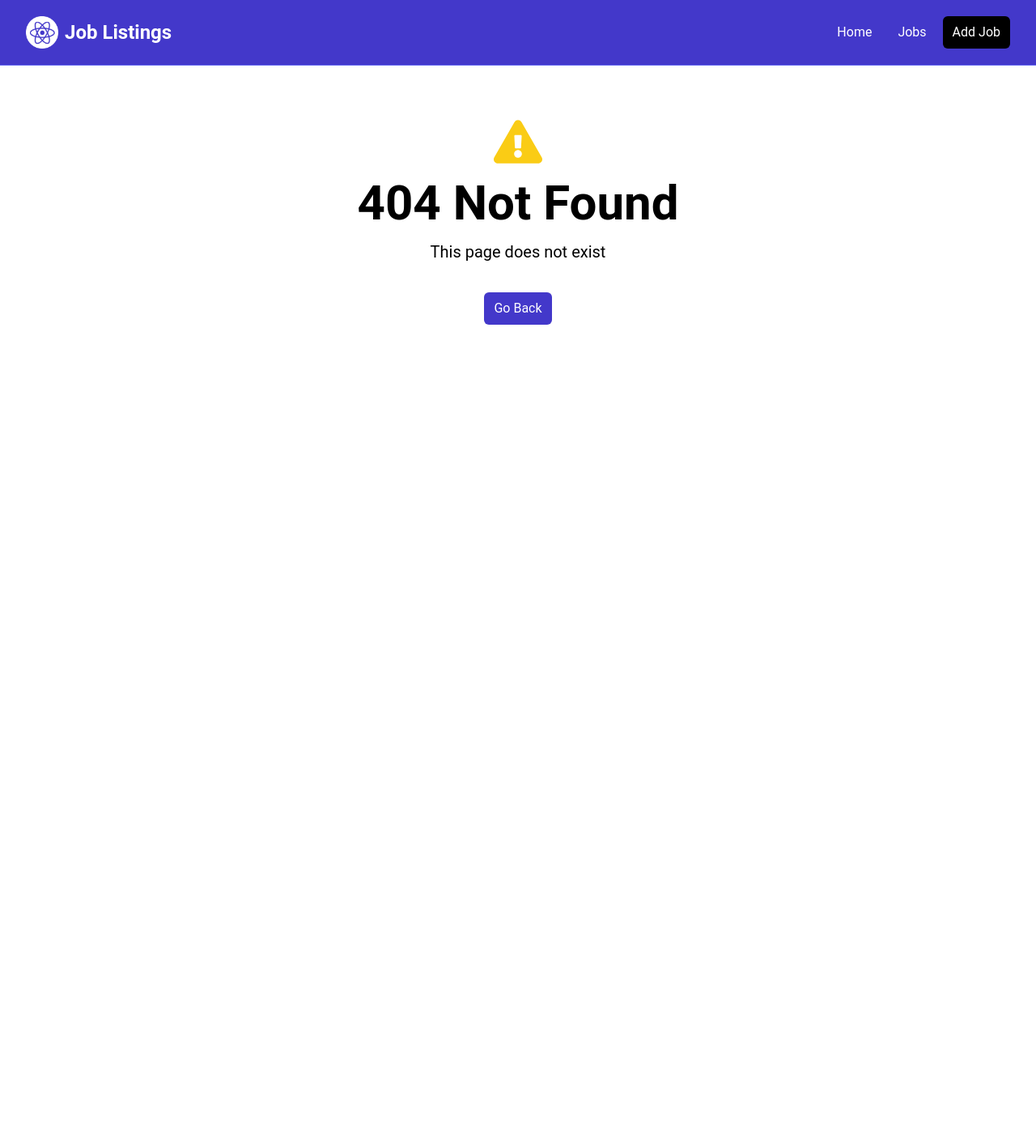
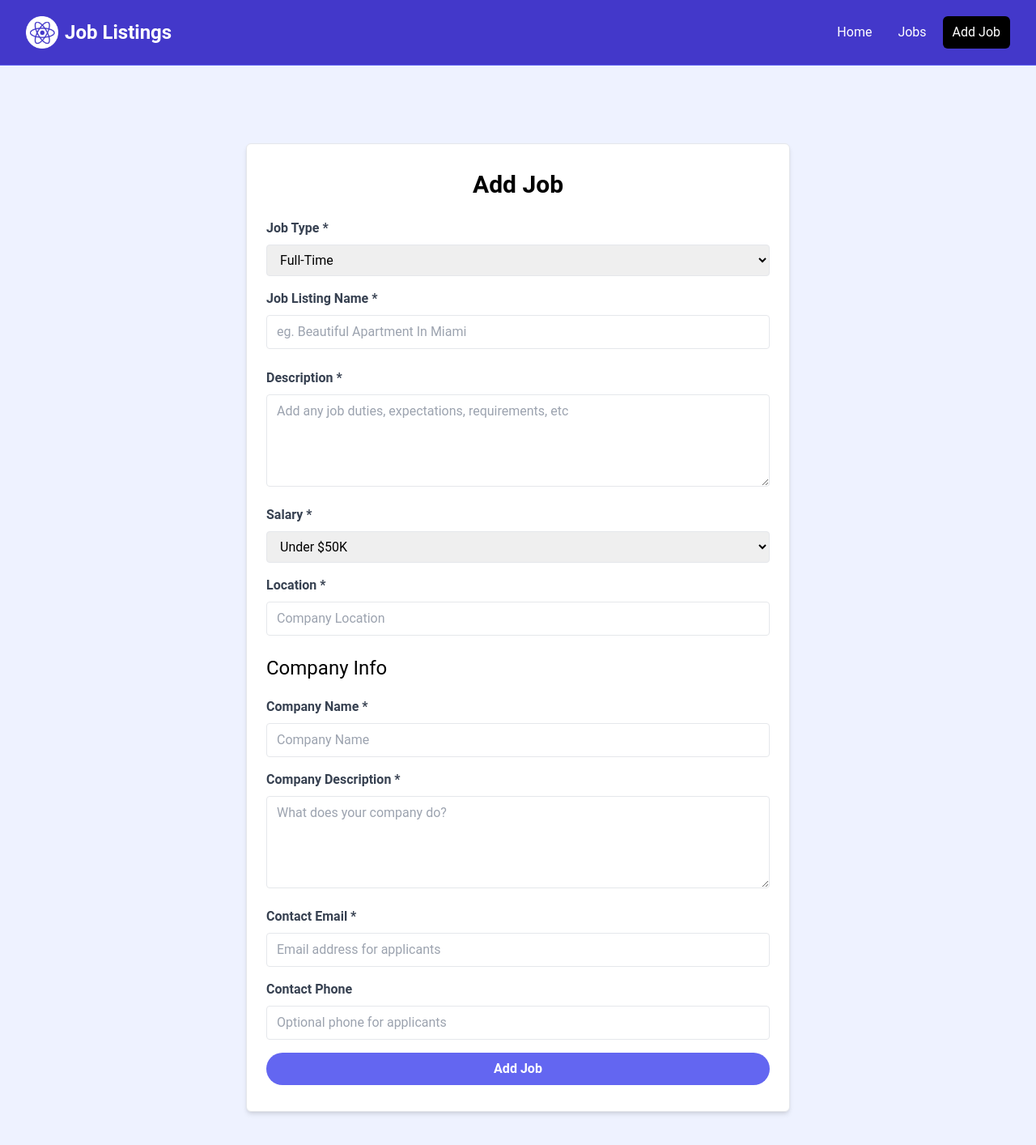
Before and after one commit to 7daytheory/react-2024, a React (Vite) app: page /add-job in a window 1280 px wide. Before the commit this address had no page. Shown: the top 1414 px of the page at 81% size. Before the commit the page ends 800 px from the top, so only its background shows below. Built offline with nearby package versions, Linux system fonts and the light colour scheme.

Commit message:
Change Route, add add-job page basic form layout

```diff
--- a/src/App.jsx
+++ b/src/App.jsx
@@ -15,7 +15,7 @@ const router = createBrowserRouter(
   <Route path='/' element={<MainLayout />}>
     <Route index element={<HomePage />} />
     <Route path='/jobs' element={<JobsPage />} />
-    <Route path='/jobs/edit/:id' element={<AddJobPage />} />
+    <Route path='/add-job' element={<AddJobPage />} />
     <Route path='/jobs/:id' element={<JobPage />} loader={jobLoader} />
     <Route path='*' element={<NotFound />} />
   </Route>
--- a/src/pages/AddJobPage.jsx
+++ b/src/pages/AddJobPage.jsx
@@ -2,7 +2,145 @@ import React from 'react'
 
 const AddJobPage = () => {
   return (
-    <div>AddJobPage</div>
+    <>
+    <section className="bg-indigo-50">
+      <div className="container m-auto max-w-2xl py-24">
+        <div className="bg-white px-6 py-8 mb-4 shadow-md rounded-md border m-4 md:m-0">
+          <form>
+            <h2 className="text-3xl text-center font-semibold mb-6">Add Job</h2>
+
+            <div className="mb-4">
+              <label for="type" className="block text-gray-700 font-bold mb-2">Job Type *</label>
+              <select
+                id="type"
+                name="type"
+                className="border rounded w-full py-2 px-3"
+                required
+              >
+                <option value="Full-Time">Full-Time</option>
+                <option value="Part-Time">Part-Time</option>
+                <option value="Remote">Remote</option>
+                <option value="Internship">Internship</option>
+              </select>
+            </div>
+
+            <div className="mb-4">
+              <label className="block text-gray-700 font-bold mb-2">Job Listing Name *</label>
+              <input
+                type="text"
+                id="title"
+                name="title"
+                className="border rounded w-full py-2 px-3 mb-2"
+                placeholder="eg. Beautiful Apartment In Miami"
+                required
+              />
+            </div>
+            <div className="mb-4">
+              <label
+                for="description"
+                className="block text-gray-700 font-bold mb-2">Description *</label>
+              <textarea
+                id="description"
+                name="description"
+                className="border rounded w-full py-2 px-3"
+                rows="4"
+                placeholder="Add any job duties, expectations, requirements, etc"></textarea>
+            </div>
+
+            <div className="mb-4">
+              <label for="type" className="block text-gray-700 font-bold mb-2">Salary *</label>
+              <select
+                id="salary"
+                name="salary"
+                className="border rounded w-full py-2 px-3"
+                required>
+                <option value="Under $50K">Under $50K</option>
+                <option value="$50K - 60K">$50K - $60K</option>
+                <option value="$60K - 70K">$60K - $70K</option>
+                <option value="$70K - 80K">$70K - $80K</option>
+                <option value="$80K - 90K">$80K - $90K</option>
+                <option value="$90K - 100K">$90K - $100K</option>
+                <option value="$100K - 125K">$100K - $125K</option>
+                <option value="$125K - 150K">$125K - $150K</option>
+                <option value="$150K - 175K">$150K - $175K</option>
+                <option value="$175K - 200K">$175K - $200K</option>
+                <option value="Over $200K">Over $200K</option>
+              </select>
+            </div>
+
+            <div className='mb-4'>
+              <label className='block text-gray-700 font-bold mb-2'>Location *</label>
+              <input
+                type='text'
+                id='location'
+                name='location'
+                className='border rounded w-full py-2 px-3 mb-2'
+                placeholder='Company Location'
+                required
+                />
+            </div>
+
+            <h3 className="text-2xl mb-5">Company Info</h3>
+
+            <div className="mb-4">
+              <label for="company" className="block text-gray-700 font-bold mb-2">Company Name *</label>
+              <input
+                type="text"
+                id="company"
+                name="company"
+                className="border rounded w-full py-2 px-3"
+                placeholder="Company Name"/>
+            </div>
+
+            <div className="mb-4">
+              <label
+                for="company_description"
+                className="block text-gray-700 font-bold mb-2">Company Description *</label>
+              <textarea
+                id="company_description"
+                name="company_description"
+                className="border rounded w-full py-2 px-3"
+                rows="4"
+                placeholder="What does your company do?"></textarea>
+            </div>
+
+            <div className="mb-4">
+              <label
+                for="contact_email"
+                className="block text-gray-700 font-bold mb-2">Contact Email *</label>
+              <input
+                type="email"
+                id="contact_email"
+                name="contact_email"
+                className="border rounded w-full py-2 px-3"
+                placeholder="Email address for applicants"
+                required />
+            </div>
+            <div className="mb-4">
+              <label
+                for="contact_phone"
+                className="block text-gray-700 font-bold mb-2">Contact Phone</label>
+              <input
+                type="tel"
+                id="contact_phone"
+                name="contact_phone"
+                className="border rounded w-full py-2 px-3"
+                placeholder="Optional phone for applicants"
+              />
+            </div>
+
+            <div>
+              <button
+                className="bg-indigo-500 hover:bg-indigo-600 text-white font-bold py-2 px-4 rounded-full w-full focus:outline-none focus:shadow-outline"
+                type="submit">
+                Add Job
+              </button>
+            </div>
+          </form>
+        </div>
+      </div>
+    </section>
+    </>
   )
 }
 
```
